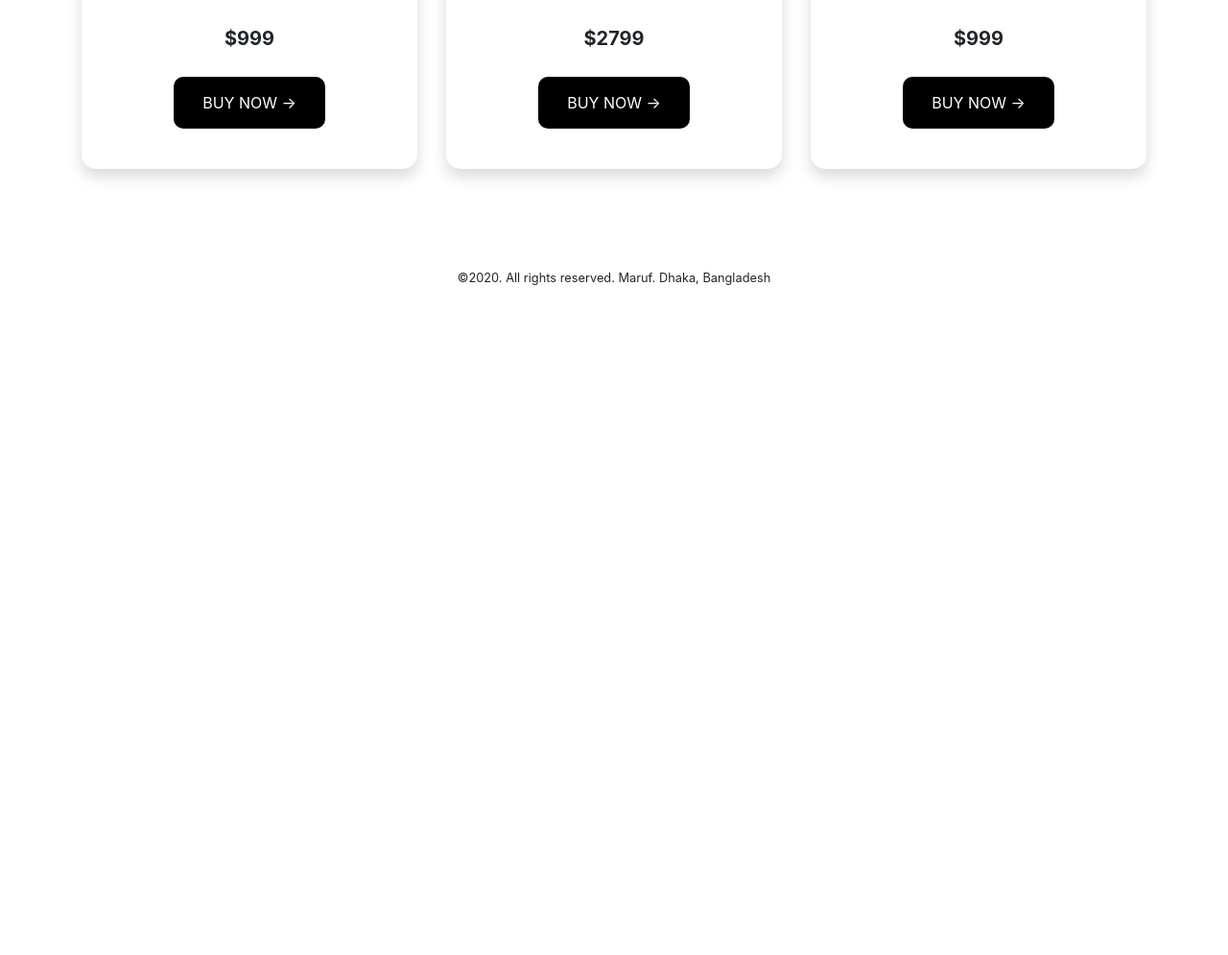
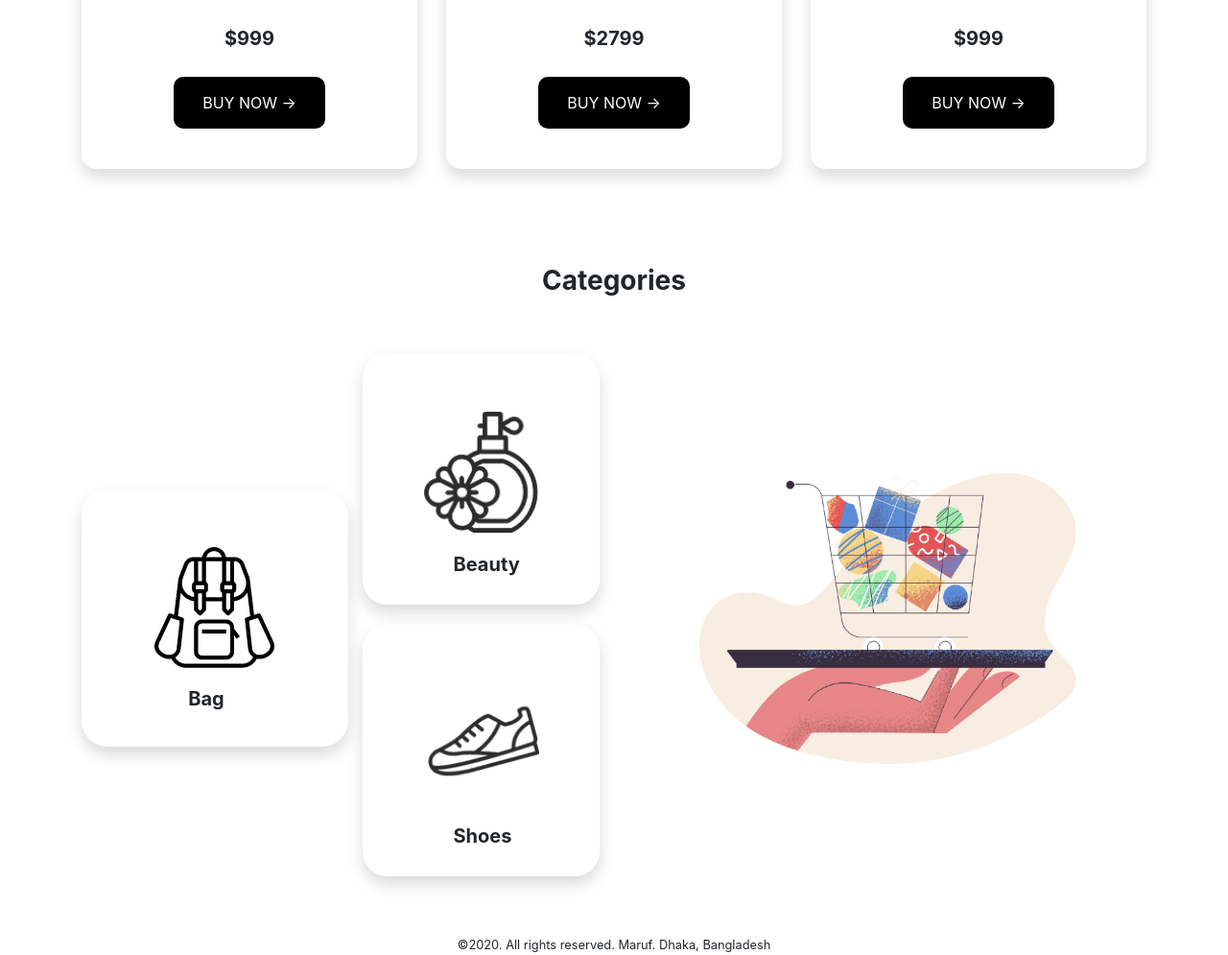
Before and after one commit to marufropy/hot-gadgets, a plain HTML site: page index.html in a window 1280 px wide. Shown: the part 2071-3066 px from the top of the page at 96% size. Before the commit the page ends 2371 px from the top, so only its background shows below. Drawn offline with nearby package versions, Linux system fonts and the light colour scheme.

Commit message:
finished as i could

```diff
--- a/index.html
+++ b/index.html
@@ -276,6 +276,38 @@
         </div>
     </div>
 
+    <div class="container">
+        <div class="d-flex justify-content-center cat-border">
+            <h3>Categories</h3>
+        </div>
+    </div>
+
+    <div class="container">
+        <div class="row-categories d-flex justify-content-around align-items-center">
+            <div class="col-md-3 cat-round shadow d-flex align-items-center justify-content-center">
+                <div>
+                  <img src="images/Categories/bag.png" alt="">
+                  <h5>Bag</h5>
+                </div>
+            </div>
+            <div class="col-md-3">
+                <div class="beauty-show">
+                    <div class="beauty cat-round shadow">
+                        <img src="images/Categories/perfume.png" alt="">
+                        <h5>Beauty</h5>
+                    </div>
+                    <div class="shoe cat-round shadow">
+                        <img src="images/Categories/shoe.png" alt="">
+                        <h5>Shoes</h5>
+                    </div>
+                </div>
+            </div>
+            <div class="col-md-6 cat-round">
+                <img src="images/Categories/pale-order.png" alt="">
+            </div>
+        </div>
+    </div>
+
     <footer>
         <small>©2020. All rights reserved. Maruf. Dhaka, Bangladesh</small>
     </footer>
--- a/style.css
+++ b/style.css
@@ -92,3 +92,24 @@ footer{
     border-radius: 50%;
     background-color: gray;
 }
+
+.row-categories .col-md-6 img{
+    width: 100%;
+}
+
+.row-categories .col-md-3 img{
+    width: 100%;
+    padding: 60px 60px 20px 60px;
+}
+
+.row-categories .col-md-3 h5{
+    padding: 0px 0px 30px 95px;
+}
+
+.cat-round{
+    border-radius: 10%;
+}
+
+.beauty{
+    margin-bottom: 20px;
+}
```
